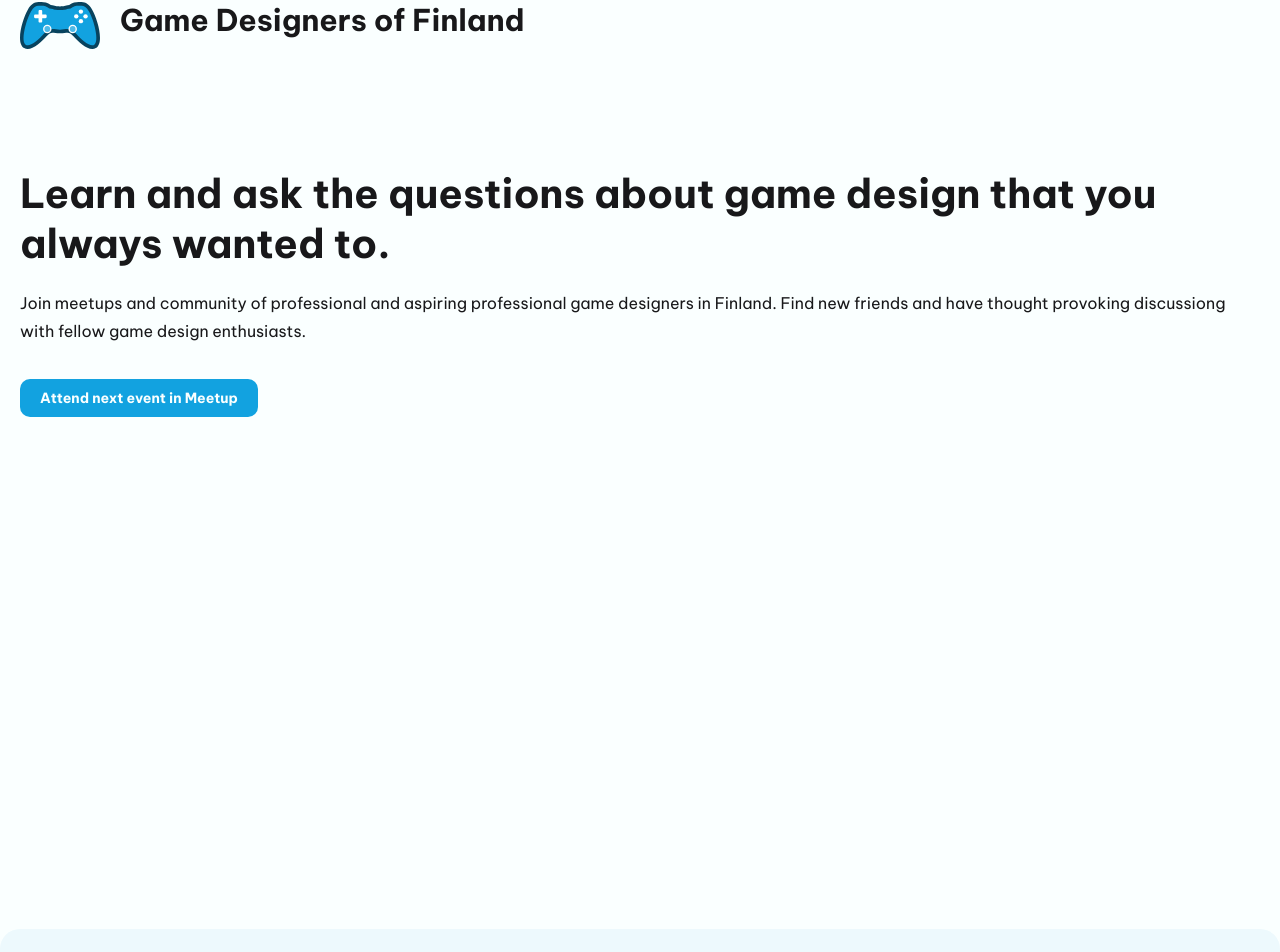
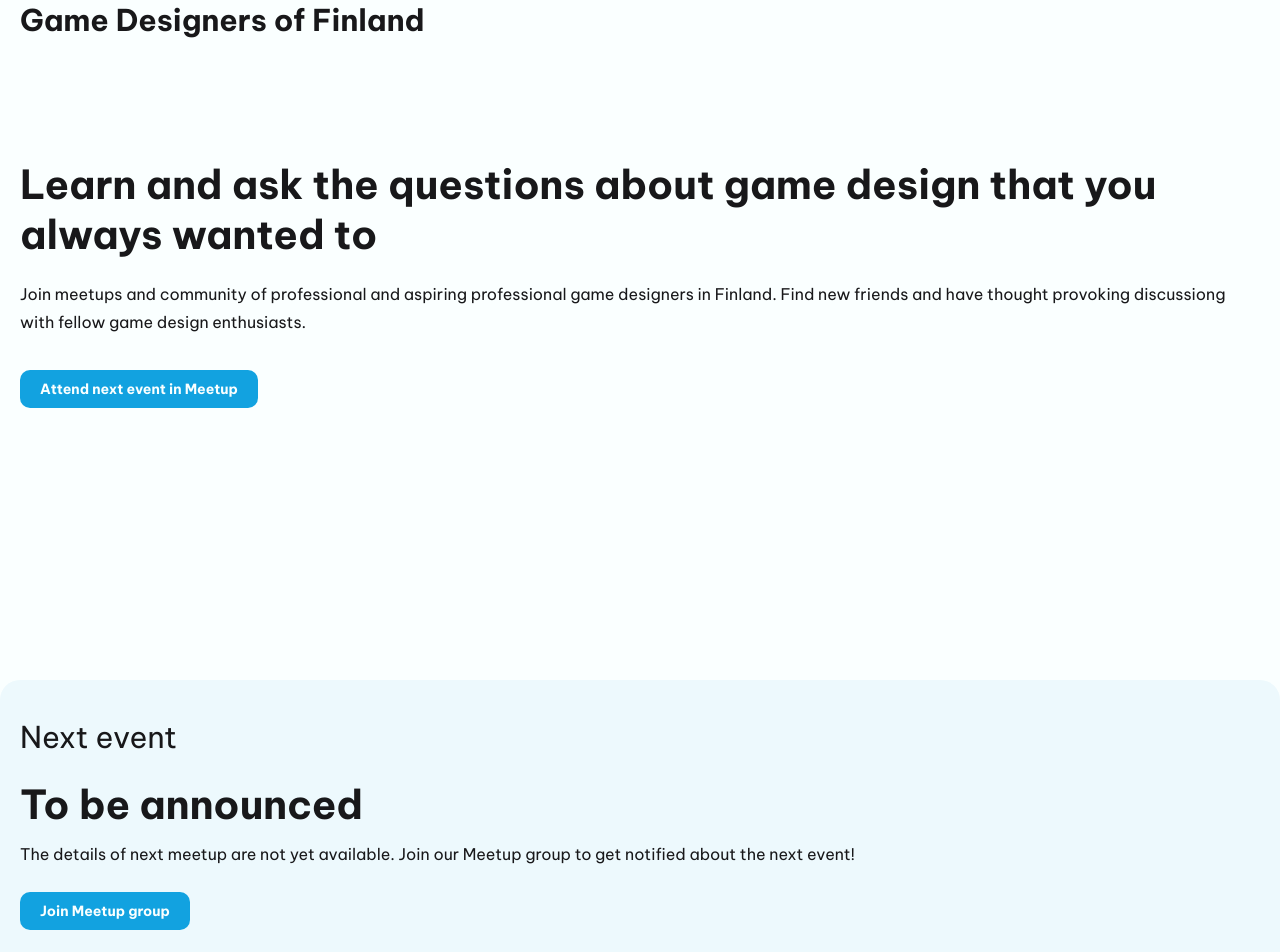
Before and after one commit to Zigelzi/gdof-kit, a SvelteKit app: page / in a window 1280 px wide. Shown: the part 18-970 px from the top of the page. Built offline with nearby package versions, Linux system fonts and the light colour scheme.

Commit message:
Remove logo, reduce the height of landing page and add toggle for next event

```diff
--- a/src/lib/components/Header.svelte
+++ b/src/lib/components/Header.svelte
@@ -4,7 +4,6 @@
 
 <header class="primary-header p-m">
   <div class="container header-full-width flex">
-    <img src="{gdofLogo}" alt="" srcset="" class="img-s mr-m">
     <h1 class="fw-bold fs-heading-m">Game Designers of Finland</h1>
   </div>
 </header>
--- a/src/routes/+page.svelte
+++ b/src/routes/+page.svelte
@@ -8,6 +8,7 @@
   import gdofMonetisation from '$lib/assets/gdof_monetisation.webp';
 
   let meetupGroupLink = "https://www.meetup.com/game-designers-finland/"
+  let isNextEventAvailable = false;
   let pastEvents = [
     {
       name: 'Battle systems @ Metacore',
@@ -39,7 +40,7 @@
 <div id="landing-page">
   <section class="mt-xxl ph-m">
     <div class="container">
-      <p class="fw-bold fs-heading-l" >Learn and ask the questions about game design that you always wanted to.</p>
+      <p class="fw-bold fs-heading-l" >Learn and ask the questions about game design that you always wanted to</p>
       <p class="pv-m">Join meetups and community of professional and aspiring professional game designers in Finland. Find new friends and have thought provoking discussiong with fellow game design enthusiasts.</p>
       <div class="mt-m">
         <Link link={meetupGroupLink} isButton={true}>Attend next event in Meetup</Link>
@@ -51,7 +52,20 @@
   <section class="r-20 bg-secondary-100 ph-m pv-l">
     <div class="container">
       <h2 class="text-heading-m" >Next event</h2>
-      <NextEvent />
+      {#if isNextEventAvailable}
+        <NextEvent />
+      {:else }
+      <div class="pv-m">
+        <h3 class="fw-bold fs-heading-l">To be announced</h3>
+        <p class="pv-s">The details of next meetup are not yet available. Join our Meetup group to get notified about the next event!</p>
+        <div class="pv-m">
+          <Link link={meetupGroupLink} isButton={true}>Join Meetup group</Link>
+        </div>
+      </div>
+
+
+      {/if}
+
     </div>
   </section>
   <div class="img-v-l img-bg-cover img-bg-center" style="background-image: url({gdofMonetisation})" />
@@ -87,6 +101,6 @@
 
 <style>
 #landing-page {
-  height: 95vh;
+  height: 65vh;
 }
 </style>
```
